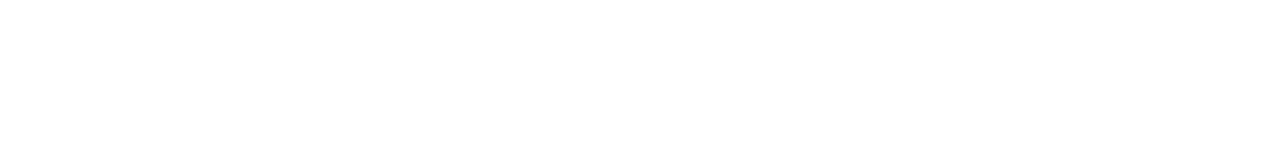
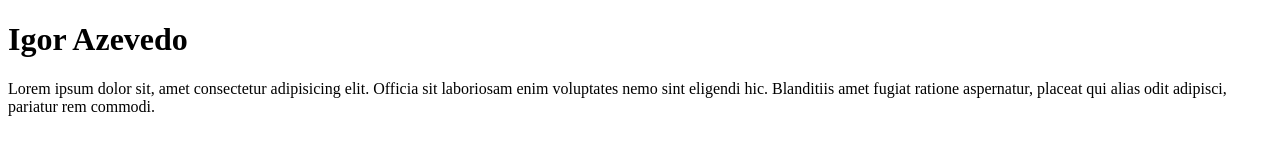
Before and after one commit to 8nervosu/meu-repositorio, a plain HTML site: page index.html in a window 1280 px wide. Drawn offline with Linux system fonts and the light colour scheme.

Commit message:
Inclusão de texto

```diff
--- a/index.html
+++ b/index.html
@@ -6,6 +6,8 @@
     <title>Document</title>
 </head>
 <body>
-
+    <h1>Igor Azevedo</h1>
+    <p>Lorem ipsum dolor sit, amet consectetur adipisicing elit. Officia sit laboriosam enim voluptates nemo sint eligendi
+    hic. Blanditiis amet fugiat ratione aspernatur, placeat qui alias odit adipisci, pariatur rem commodi.</p>
 </body>
 </html>
```
